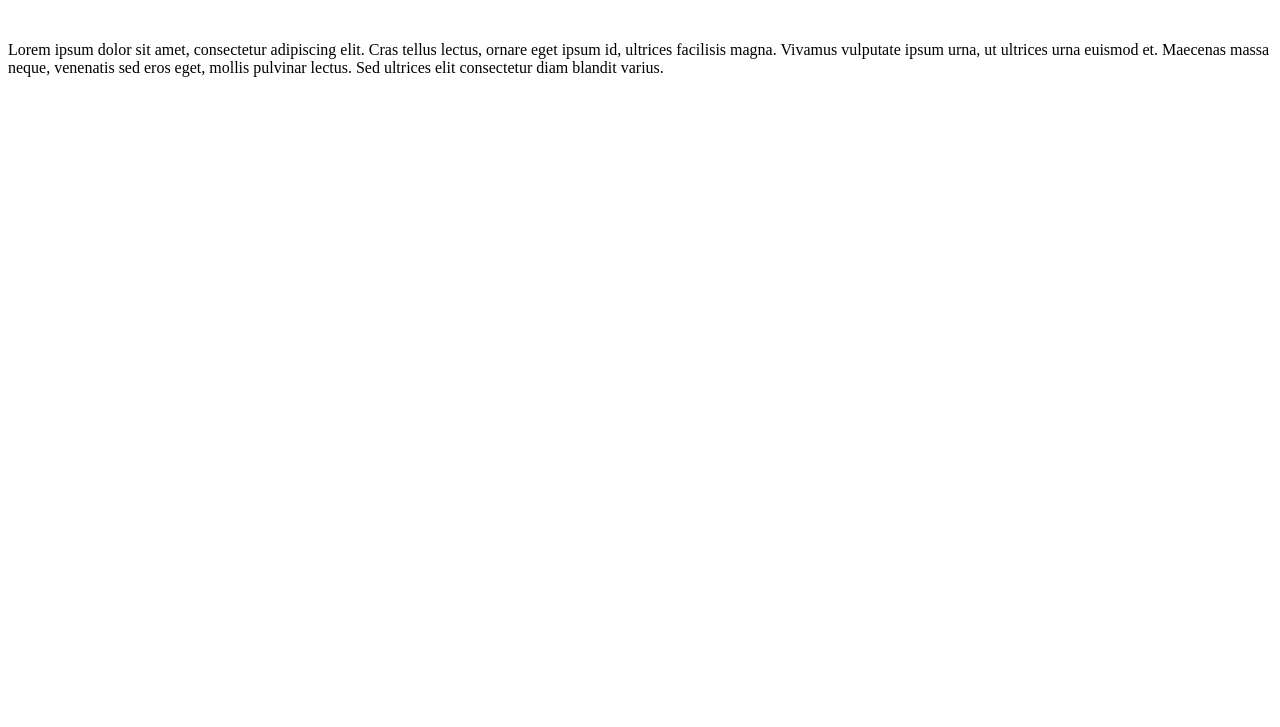
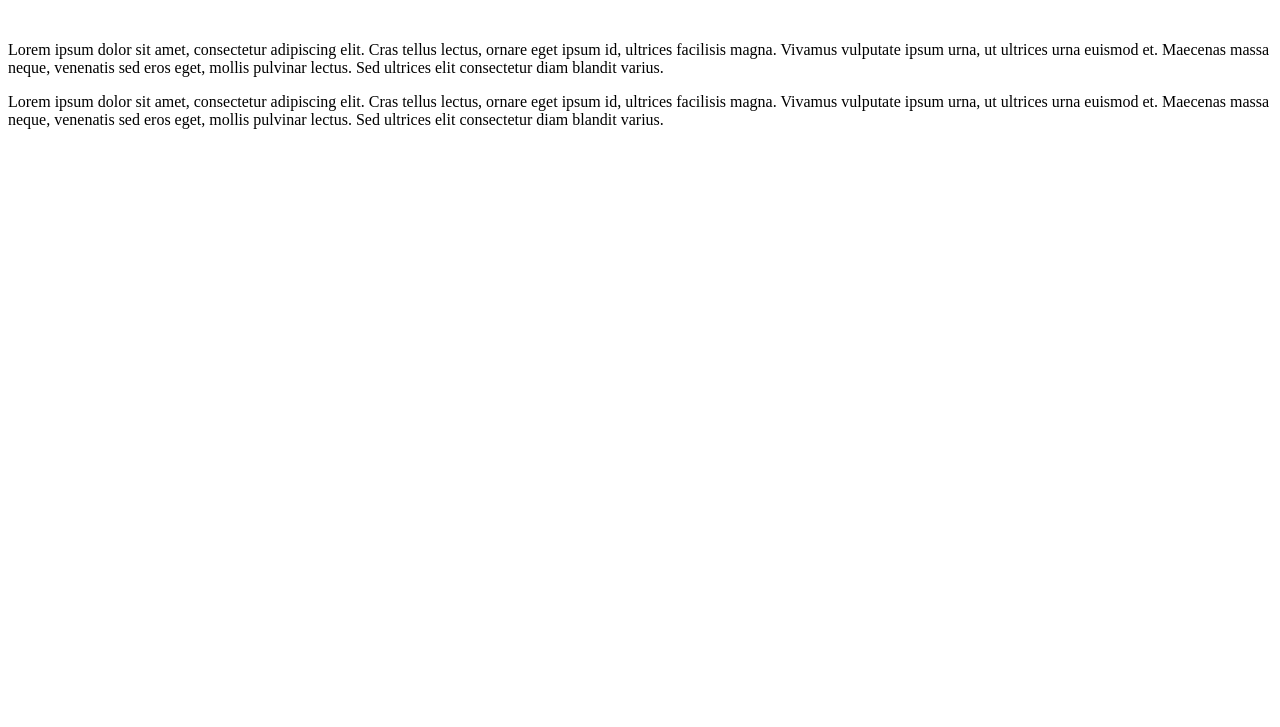
Before and after one commit to JacquelineSilva/Ola-mundo-, a plain HTML site: page site-exemplo/index.html in a window 1280 px wide. Shown: the part 73-800 px from the top of the page. Drawn offline with Linux system fonts and the light colour scheme.

Commit message:
novo paragrafo

```diff
--- a/site-exemplo/index.html
+++ b/site-exemplo/index.html
@@ -9,5 +9,6 @@
 	<h1>Olá, mundo</h1>
 	<br>
 	<p>Lorem ipsum dolor sit amet, consectetur adipiscing elit. Cras tellus lectus, ornare eget ipsum id, ultrices facilisis magna. Vivamus vulputate ipsum urna, ut ultrices urna euismod et. Maecenas massa neque, venenatis sed eros eget, mollis pulvinar lectus. Sed ultrices elit consectetur diam blandit varius. </p>
+	<p>Lorem ipsum dolor sit amet, consectetur adipiscing elit. Cras tellus lectus, ornare eget ipsum id, ultrices facilisis magna. Vivamus vulputate ipsum urna, ut ultrices urna euismod et. Maecenas massa neque, venenatis sed eros eget, mollis pulvinar lectus. Sed ultrices elit consectetur diam blandit varius. </p>
 </body>
 </html>
```
